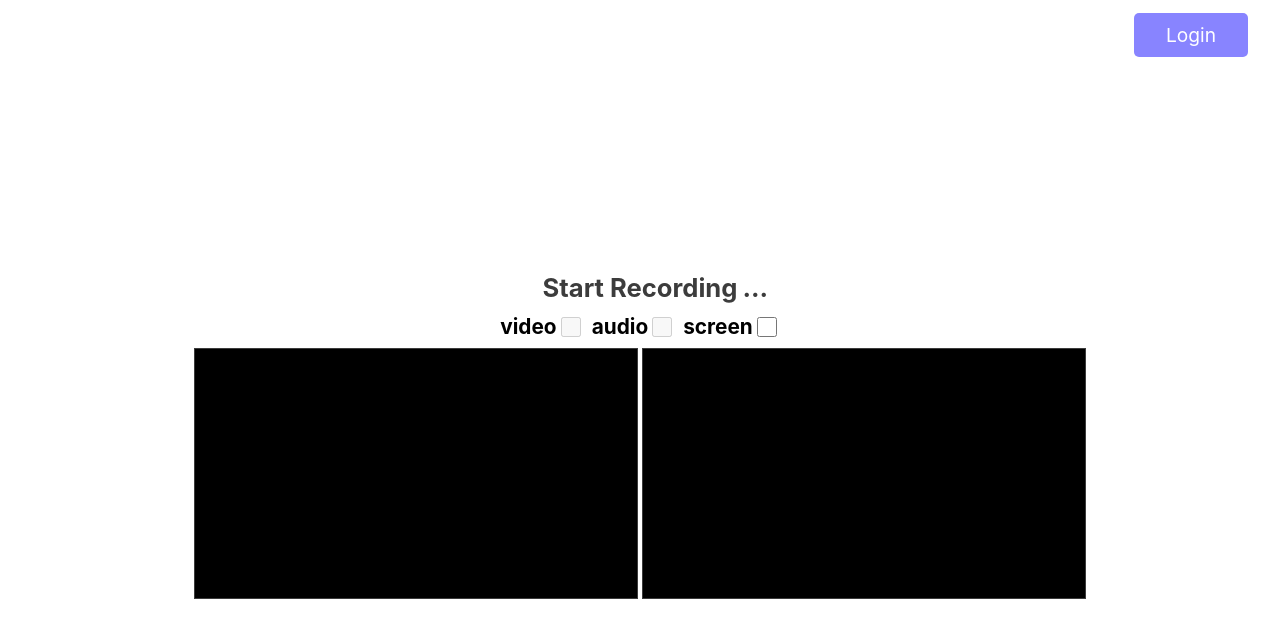
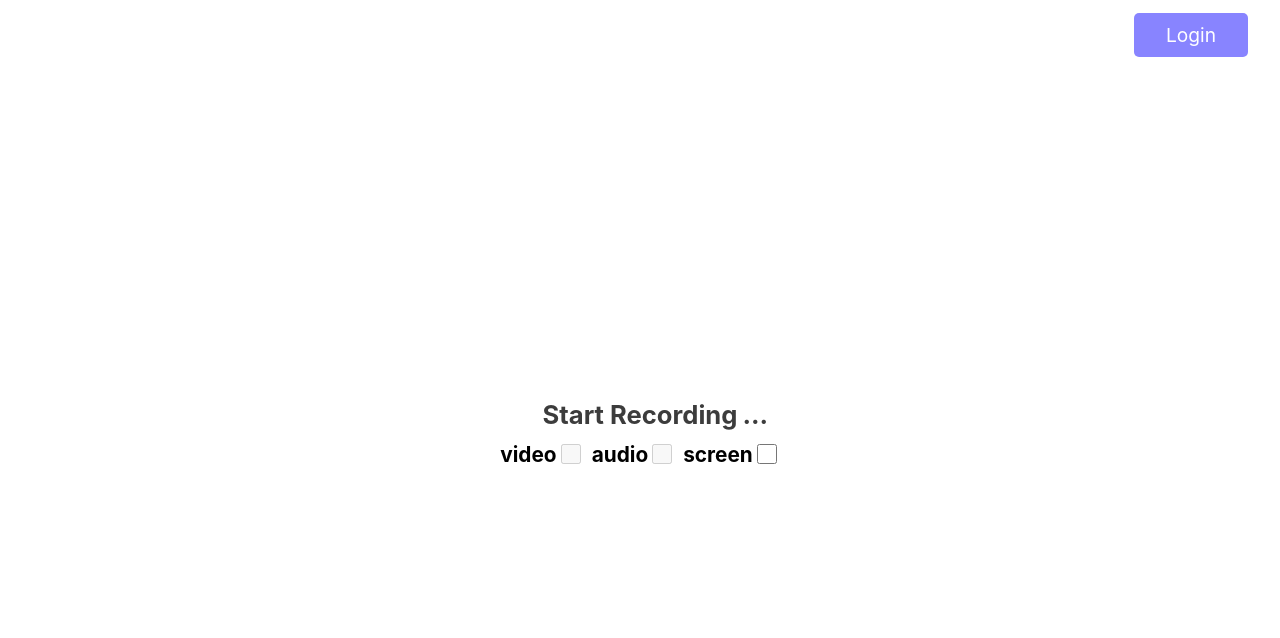
Before and after one commit to DashkillerZ/webrecorderpro, a React (Vite) app in the folder client/: page / in a window 1280 px wide. Shown: the top 638 px of the page. Built offline with nearby package versions, Linux system fonts and the light colour scheme.

Commit message:
hid video panels

```diff
--- a/client/src/pages/Home.jsx
+++ b/client/src/pages/Home.jsx
@@ -251,8 +251,8 @@ const Home = () => {
                     </div>
                 </div>
                 <div className="videos-panels" >
-                    <video ref={videoRef} autoPlay muted />
-                    <video ref={screenRef} autoPlay muted />
+                    {preference.video && <video ref={videoRef} autoPlay muted />}
+                    {preference.screen && <video ref={screenRef} autoPlay muted />}
                 </div>
                 <div className={recording?"download disabled":"download"} >
                     {preference.video && <span onClick={handleDownloadVideo}>download video&nbsp;<span class="material-symbols-outlined">download</span></span>}
--- a/client/src/pages/Login.jsx
+++ b/client/src/pages/Login.jsx
@@ -36,7 +36,7 @@ const Login = () => {
 
         let email = details.email
         let name = details.name
-        const response = await fetch("http://localhost:80/login",{
+        let response = await fetch("http://localhost:80/login",{
             method:"POST",
             headers:{'Content-Type':"application/json"},
             body:JSON.stringify({email,name})
```
